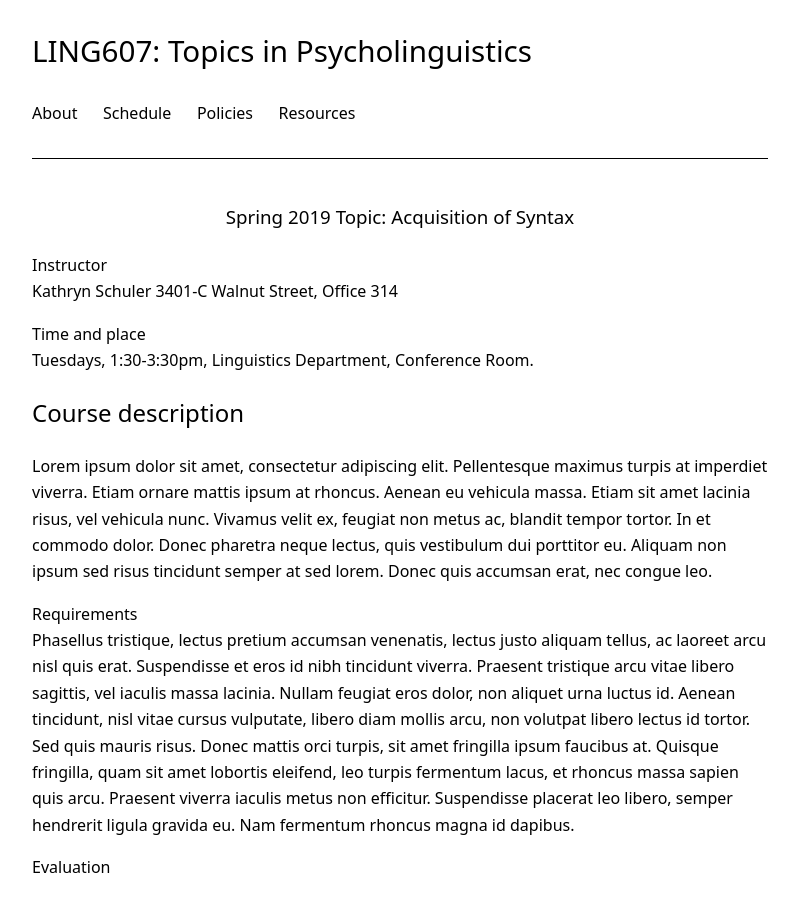
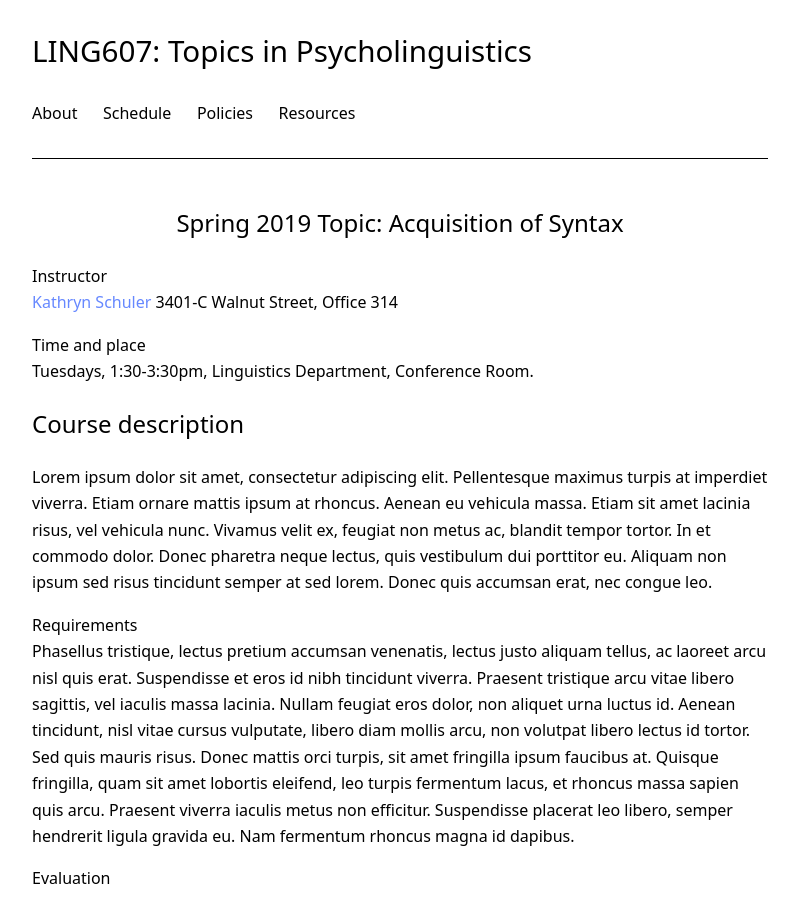
Before and after one commit to kschuler/ling001, a Jekyll site: the page built from index.md, in a window 1280 px wide and 900 px high. Shown: the whole window, without its empty margins (240-1038 px from the left). Built offline with Jekyll 4.4.1, drawn with Linux system fonts in a browser that asks for light colours.

Commit message:
Update index.md

```diff
--- a/index.md
+++ b/index.md
@@ -3,10 +3,10 @@ layout: page
 title: Spring 2019
 ---
 
-<h3 align="center">Spring 2019 Topic: Acquisition of Syntax</h3>
+<h2 align="center">Spring 2019 Topic: Acquisition of Syntax</h2>
 
 **Instructor**
-Kathryn Schuler
+[Kathryn Schuler](www.kathrynschuler.com)
 3401-C Walnut Street, Office 314
 
 **Time and place**
```
